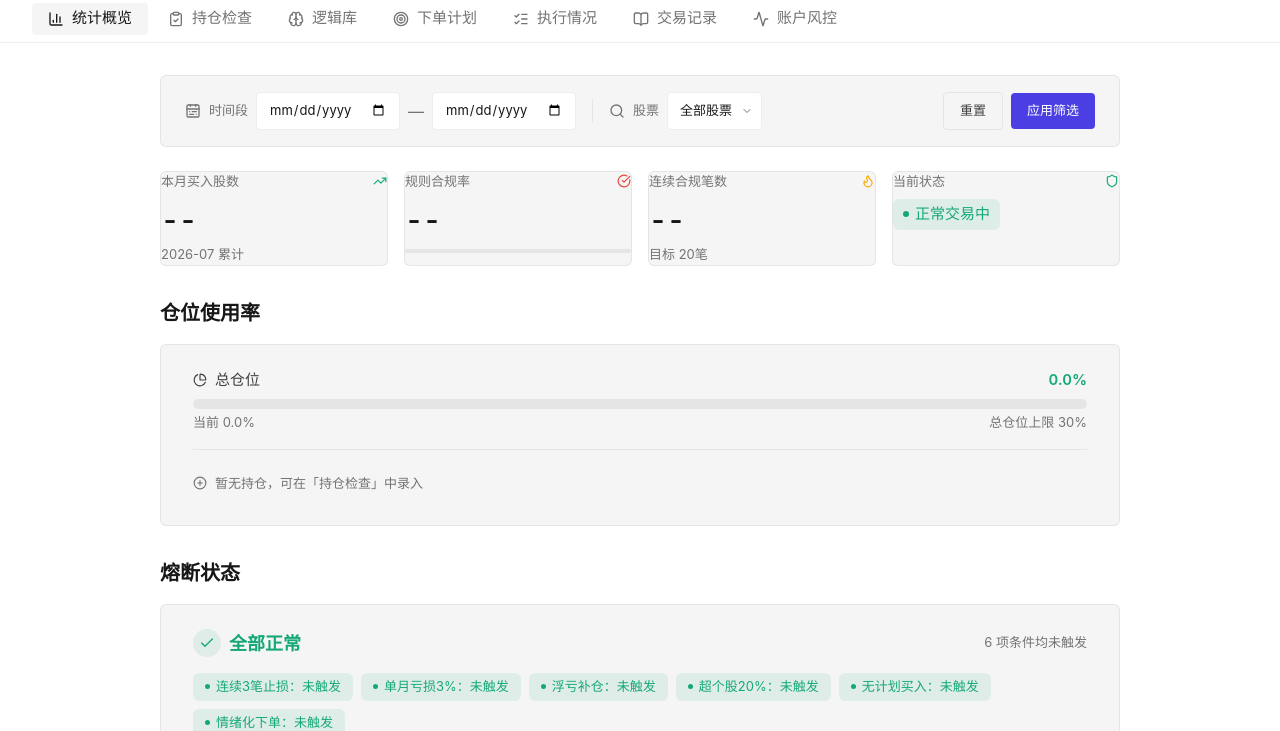
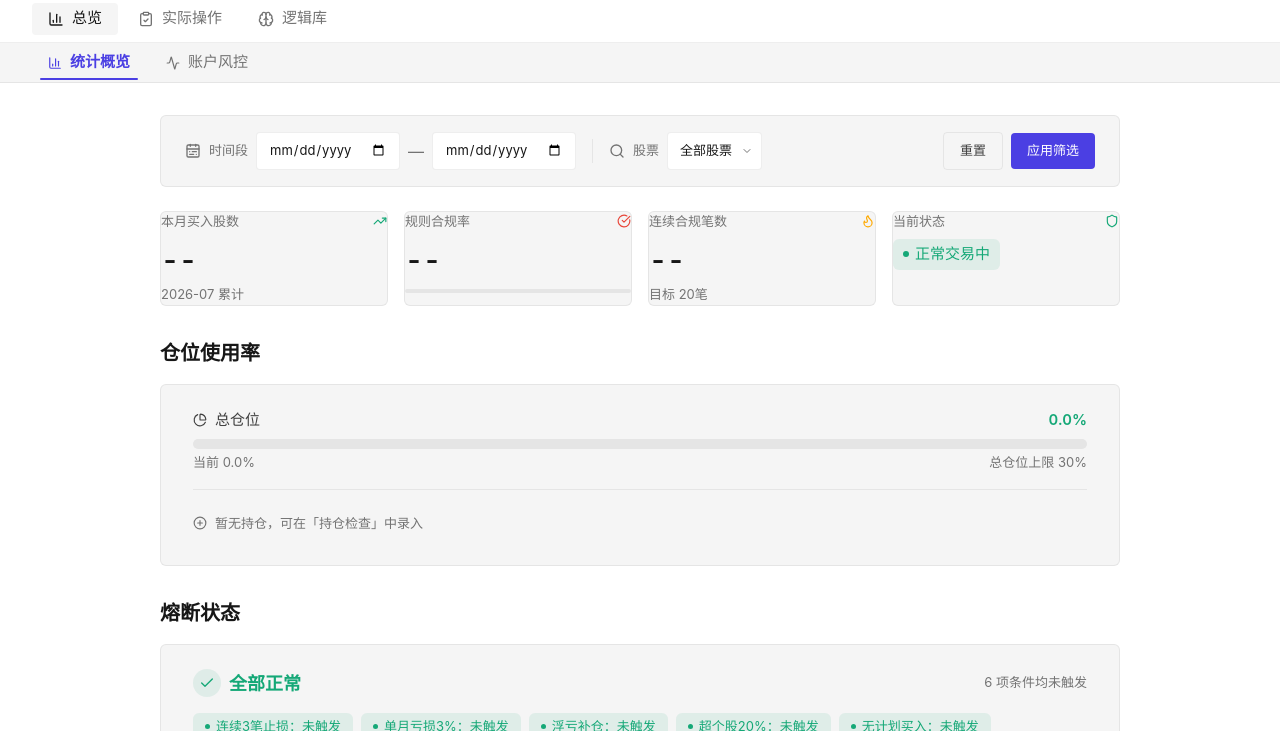
Before and after one commit to yagec3369-ux/trading-discipline-review, a website built with Vite: page index.html in a window 1280 px wide. Shown: the part 69-800 px from the top of the page. Built offline with nearby package versions, Linux system fonts and the light colour scheme.

Commit message:
Reorganize menu into 3 groups (overview/operation/logic), allow non-compliant plan submission with attention flag

```diff
--- a/src/components/layout.js
+++ b/src/components/layout.js
@@ -3,19 +3,45 @@
 import { refreshIcons, bindFocusStyles } from '../utils/icons.js'
 import { lsGet, lsSet, STORAGE_KEYS } from '../utils/storage.js'
 
-export const TABS = [
-  { id: 'overview', label: '统计概览', icon: 'bar-chart-3' },
-  { id: 'position', label: '持仓检查', icon: 'clipboard-check' },
-  { id: 'logic', label: '逻辑库', icon: 'brain' },
-  { id: 'plan', label: '下单计划', icon: 'target' },
-  { id: 'execution', label: '执行情况', icon: 'list-checks' },
-  { id: 'records', label: '交易记录', icon: 'book-open' },
-  { id: 'risk', label: '账户风控', icon: 'activity' }
+// Top-level menu groups — each group contains sub-tabs
+export const TAB_GROUPS = [
+  {
+    id: 'overview',
+    label: '总览',
+    icon: 'bar-chart-3',
+    tabs: [
+      { id: 'overview', label: '统计概览', icon: 'bar-chart-3' },
+      { id: 'risk', label: '账户风控', icon: 'activity' }
+    ]
+  },
+  {
+    id: 'operation',
+    label: '实际操作',
+    icon: 'clipboard-check',
+    tabs: [
+      { id: 'position', label: '持仓检查', icon: 'clipboard-check' },
+      { id: 'plan', label: '下单计划', icon: 'target' },
+      { id: 'execution', label: '执行情况', icon: 'list-checks' },
+      { id: 'records', label: '交易记录', icon: 'book-open' }
+    ]
+  },
+  {
+    id: 'logic',
+    label: '逻辑库',
+    icon: 'brain',
+    tabs: [
+      { id: 'logic', label: '逻辑库', icon: 'brain' }
+    ]
+  }
 ]
+
+// Flatten all sub-tabs for lookup
+export const ALL_TABS = TAB_GROUPS.flatMap((g) => g.tabs)
 
 let currentTab = 'overview'
 let pageRenderers = {} // id -> { mount(root), unmount() }
 let contentRoot = null
+let subTabBarEl = null
 let activeModule = null
 
 export function registerPage(id, factory) {
@@ -26,27 +52,49 @@ export function getCurrentTab() {
   return currentTab
 }
 
+// Find which group a sub-tab belongs to
+function findGroupByTab(tabId) {
+  return TAB_GROUPS.find((g) => g.tabs.some((t) => t.id === tabId))
+}
+
 export function navigateTo(tabId, opts = {}) {
-  if (!TABS.some((t) => t.id === tabId)) tabId = 'overview'
+  if (!ALL_TABS.some((t) => t.id === tabId)) tabId = 'overview'
   if (tabId === currentTab && !opts.force) return
   currentTab = tabId
 
-  // Update URL hash
   if (location.hash !== '#' + tabId) {
     history.replaceState(null, '', '#' + tabId)
   }
 
-  // Update tab visual state
-  document.querySelectorAll('.tab-btn').forEach((b) => {
-    b.classList.toggle('active', b.getAttribute('data-tab') === tabId)
+  updateTabVisuals()
+  renderContent()
+}
+
+function updateTabVisuals() {
+  // Update top-level group buttons
+  const activeGroup = findGroupByTab(currentTab)
+  document.querySelectorAll('.group-btn').forEach((b) => {
+    b.classList.toggle('active', b.getAttribute('data-group') === (activeGroup ? activeGroup.id : ''))
   })
 
-  renderContent()
+  // Update / render sub-tab bar
+  if (subTabBarEl && activeGroup) {
+    subTabBarEl.innerHTML = activeGroup.tabs.map((t) => `
+      <button class="subtab-btn shrink-0 px-3 sm:px-4 h-8 flex items-center gap-2 whitespace-nowrap ${t.id === currentTab ? 'active' : ''}" data-tab="${t.id}">
+        <i data-lucide="${t.icon}" style="width:14px; height:14px;"></i>
+        <span style="font-size:var(--text-body);">${t.label}</span>
+      </button>
+    `).join('')
+    subTabBarEl.querySelectorAll('.subtab-btn').forEach((btn) => {
+      btn.addEventListener('click', () => navigateTo(btn.getAttribute('data-tab')))
+    })
+    subTabBarEl.style.display = activeGroup.tabs.length > 1 ? 'flex' : 'none'
+    refreshIcons()
+  }
 }
 
 function renderContent() {
   if (!contentRoot) return
-  // Unmount previous
   if (activeModule && typeof activeModule.unmount === 'function') {
     activeModule.unmount()
   }
@@ -65,7 +113,6 @@ function renderContent() {
     activeModule.mount()
   }
   refreshIcons()
-  // scroll content to top on tab change
   const scroll = document.querySelector('[data-scroll-region]')
   if (scroll) scroll.scrollTop = 0
 }
@@ -76,10 +123,8 @@ function applyTheme(theme) {
   html.classList.add(theme)
   html.setAttribute('data-theme', theme)
   lsSet(STORAGE_KEYS.theme, theme)
-  // update theme-color meta
   const meta = document.querySelector('meta[name="theme-color"]')
   if (meta) meta.setAttribute('content', theme === 'dark' ? '#171717' : '#FFFFFF')
-  // swap toggle icon: show "sun" in dark mode (click to go light), "moon" in light mode
   const toggleBtn = document.getElementById('theme-toggle')
   if (toggleBtn) {
     const icon = toggleBtn.querySelector('[data-lucide]')
@@ -117,15 +162,18 @@ export function renderShell(root) {
         </div>
       </header>
 
-      <!-- Tab bar -->
+      <!-- Top-level group tab bar -->
       <nav class="shrink-0 flex items-center gap-1 px-3 sm:px-6 md:px-8 h-12 overflow-x-auto no-scrollbar flex-nowrap" style="border-bottom:1px solid var(--line); background:var(--bg);">
-        ${TABS.map((t) => `
-          <button class="tab-btn shrink-0 px-3 sm:px-4 h-8 flex items-center gap-2 whitespace-nowrap" data-tab="${t.id}">
-            <i data-lucide="${t.icon}" style="width:16px; height:16px;"></i>
-            <span>${t.label}</span>
+        ${TAB_GROUPS.map((g) => `
+          <button class="group-btn shrink-0 px-3 sm:px-4 h-8 flex items-center gap-2 whitespace-nowrap" data-group="${g.id}">
+            <i data-lucide="${g.icon}" style="width:16px; height:16px;"></i>
+            <span>${g.label}</span>
           </button>
         `).join('')}
       </nav>
+
+      <!-- Sub-tab bar (hidden for single-tab groups) -->
+      <nav id="subtab-bar" class="shrink-0 flex items-center gap-1 px-3 sm:px-6 md:px-8 h-10 overflow-x-auto no-scrollbar flex-nowrap" style="border-bottom:1px solid var(--line); background:var(--surface);"></nav>
 
       <!-- Scrollable content region -->
       <div data-scroll-region="primary" class="flex-1 min-h-0 overflow-y-auto safe-bottom">
@@ -135,10 +183,20 @@ export function renderShell(root) {
   `
 
   contentRoot = document.getElementById('content-root')
+  subTabBarEl = document.getElementById('subtab-bar')
 
-  // Tab clicks
-  root.querySelectorAll('.tab-btn').forEach((btn) => {
-    btn.addEventListener('click', () => navigateTo(btn.getAttribute('data-tab')))
+  // Top-level group clicks — navigate to first tab in group
+  root.querySelectorAll('.group-btn').forEach((btn) => {
+    btn.addEventListener('click', () => {
+      const groupId = btn.getAttribute('data-group')
+      const group = TAB_GROUPS.find((g) => g.id === groupId)
+      if (group && group.tabs.length > 0) {
+        // If already in this group, don't jump to first tab
+        const currentGroup = findGroupByTab(currentTab)
+        if (currentGroup && currentGroup.id === groupId) return
+        navigateTo(group.tabs[0].id)
+      }
+    })
   })
 
   // Theme toggle
@@ -155,7 +213,7 @@ export function renderShell(root) {
     applyTheme('light')
   }
 
-  // Listen to system theme changes if user hasn't set a preference
+  // Listen to system theme changes
   if (window.matchMedia) {
     window.matchMedia('(prefers-color-scheme: dark)').addEventListener('change', (e) => {
       const userPref = lsGet(STORAGE_KEYS.theme, null)
@@ -168,17 +226,15 @@ export function renderShell(root) {
 
   // Initial route from hash
   const hash = location.hash.replace('#', '')
-  const initialTab = TABS.some((t) => t.id === hash) ? hash : 'overview'
+  const initialTab = ALL_TABS.some((t) => t.id === hash) ? hash : 'overview'
   currentTab = initialTab
-  root.querySelectorAll('.tab-btn').forEach((b) => {
-    b.classList.toggle('active', b.getAttribute('data-tab') === initialTab)
-  })
+  updateTabVisuals()
   renderContent()
 
-  // Hash change navigation (back/forward)
+  // Hash change navigation
   window.addEventListener('hashchange', () => {
     const h = location.hash.replace('#', '')
-    if (TABS.some((t) => t.id === h) && h !== currentTab) {
+    if (ALL_TABS.some((t) => t.id === h) && h !== currentTab) {
       navigateTo(h)
     }
   })
--- a/src/pages/order-plan.js
+++ b/src/pages/order-plan.js
@@ -520,7 +520,11 @@ export function createOrderPlanPage(root) {
         showToast('请先填写股票名称')
         return
       }
-      // Collect form data with camelCase keys for execution page
+      const compEl = root.querySelector('#compliance-badge')
+      const complianceText = compEl ? compEl.textContent : ''
+      const isCompliant = complianceText === '合规'
+      const needsAttention = !isCompliant && complianceText !== '待填写'
+
       const plan = {
         id: 'plan_' + Date.now(),
         createdAt: new Date().toISOString(),
@@ -544,13 +548,15 @@ export function createOrderPlanPage(root) {
         invalidateCondition: getVal('invalidate-condition'),
         execNotes: getVal('exec-notes-ta'),
         invalidationReason: getVal('invalidation-reason'),
-        logicStatus: logicStatus
+        logicStatus: logicStatus,
+        compliance: isCompliant ? 'compliant' : (needsAttention ? 'attention' : 'pending'),
+        complianceNote: needsAttention ? complianceText : ''
       }
       const plans = lsGetJSON(STORAGE_KEYS.plans, []) || []
       plans.push(plan)
       lsSetJSON(STORAGE_KEYS.plans, plans)
       autoSave()
-      showToast('计划已提交到「执行情况」')
+      showToast(needsAttention ? '计划已提交（重点关注）' : '计划已提交到「执行情况」')
     })
 
     // Listen for risk control changes (totalFund) to recalc position pct
--- a/src/styles/main.css
+++ b/src/styles/main.css
@@ -57,7 +57,9 @@
 }
 
 /* ── Tab button states ── */
-.tab-btn {
+.tab-btn,
+.group-btn,
+.subtab-btn {
   font-size: var(--text-body);
   font-weight: var(--weight-medium);
   border-radius: var(--r-sm);
@@ -67,13 +69,34 @@
   color: var(--ink-3);
   transition: background var(--duration-hover) var(--ease-hover), color var(--duration-hover) var(--ease-hover);
 }
-.tab-btn:hover {
+.tab-btn:hover,
+.group-btn:hover,
+.subtab-btn:hover {
   background: var(--surface);
   color: var(--ink);
 }
-.tab-btn.active {
+.tab-btn.active,
+.group-btn.active {
   background: var(--surface);
   color: var(--ink);
+}
+.subtab-btn.active {
+  color: var(--brand);
+  font-weight: var(--weight-semibold);
+}
+.subtab-btn.active::after {
+  content: '';
+  display: block;
+  position: absolute;
+  bottom: -1px;
+  left: 8px;
+  right: 8px;
+  height: 2px;
+  background: var(--brand);
+  border-radius: 1px;
+}
+.subtab-btn {
+  position: relative;
 }
 
 /* ── Form controls ── */
```
